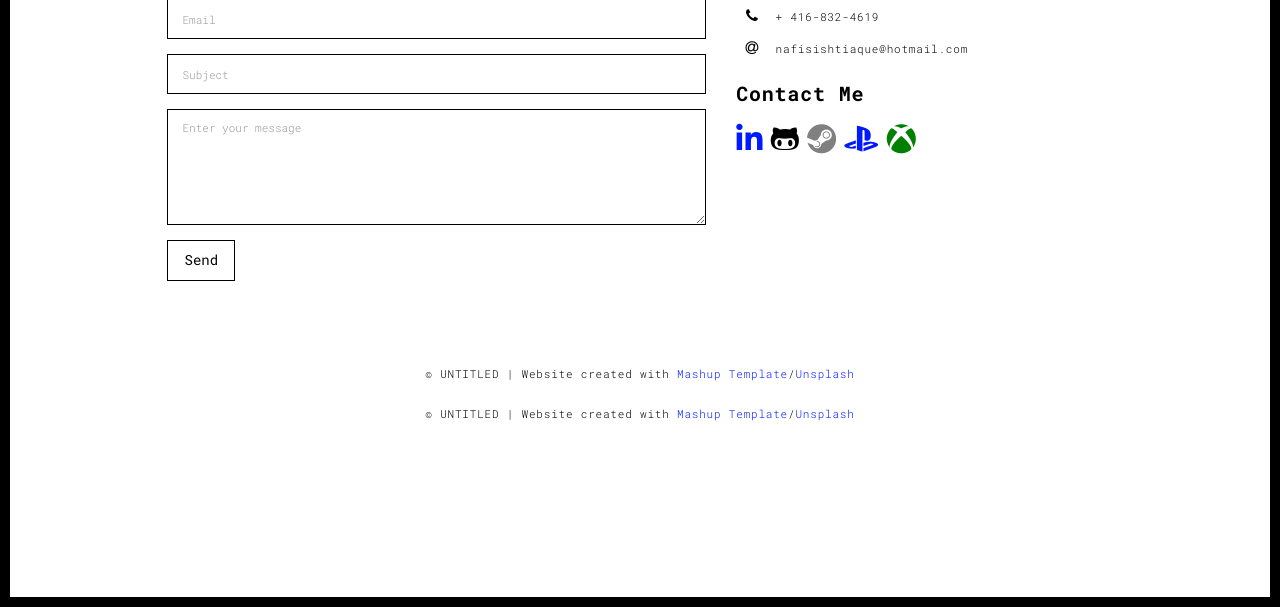
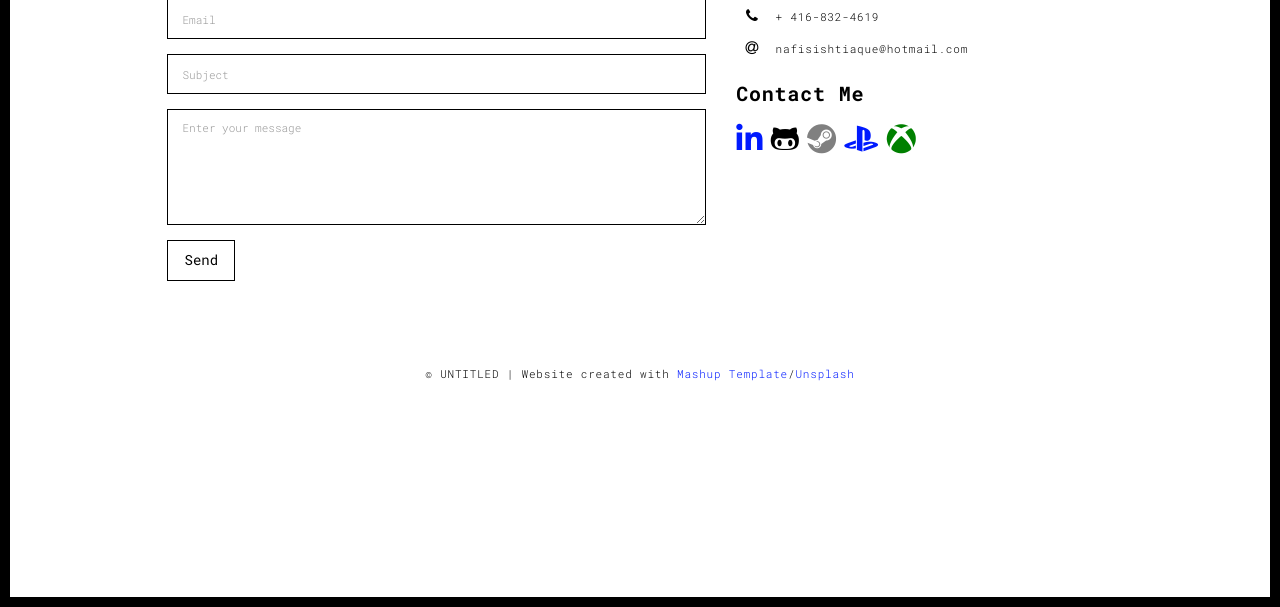
Before and after one commit to IshtiaqueNafis/protfolio, a Flask app: page /contact.html in a window 1280 px wide. Shown: the part 193-800 px from the top of the page. Run offline with Flask 2, Linux system fonts and the light colour scheme; some libraries are stand-ins or nearby versions.

Commit message:
updated contact page

```diff
--- a/requirements.txt
+++ b/requirements.txt
@@ -4,3 +4,4 @@ itsdangerous==1.1.0
 Jinja2==2.11.2
 MarkupSafe==1.1.1
 Werkzeug==1.0.1
+WTForms~=2.3.3
--- a/server.py
+++ b/server.py
@@ -1,7 +1,10 @@
-from flask import Flask, render_template, url_for, request, redirect  # this is the needed package
 import csv
 
+from flask import Flask, render_template, request, redirect
+
+
 app = Flask(__name__)
+app.config['SECRET_KEY'] = 'thecodex'
 
 
 @app.route("/")
@@ -9,21 +12,14 @@ def my_home():
     return render_template('index.html')
 
 
-@app.route("/<string:page_name>")  # making it more dynamic so each time a page is created page_name is clicked
-def about(page_name):  # page name is the parameter
-    return render_template(page_name)  # page will load based on the page parameter
+@app.route("/<string:page_name>")
+def html_page(page_name):
+    return render_template(page_name)
 
-
-def write_to_file(data):
-    with open('datafile.txt', mode='a') as database:
-        email = data["email"]
-        subject = data["subject"]
-        message = data["message"]
-        database.write(f"\n{email},{subject},{message}")
 
 
 def write_to_csv(data):  # data is the dictionary that is being passed
-    with open('database.csv',newline="", mode='a') as database: # this creates a new line
+    with open('database.csv', newline="", mode='a') as database:  # this creates a new line
         email = data["email"]
         subject = data["subject"]
         message = data["message"]
--- a/templates/contact.html
+++ b/templates/contact.html
@@ -48,6 +48,8 @@
                     </div>
                   </div>
                 </form>
+
+
             </div>
 
           </div>
@@ -56,16 +58,6 @@
       </div>
     </div>
   </div>
-
-<footer class="footer-container text-center">
-  <div class="container">
-    <div class="row">
-      <div class="col-xs-12">
-        <p>© UNTITLED | Website created with <a href="http://www.mashup-template.com/" title="Create website with free html template">Mashup Template</a>/<a href="https://www.unsplash.com/" title="Beautiful Free Images">Unsplash</a></p>
-      </div>
-    </div>
-  </div>
-</footer>
 
 <script>
   document.addEventListener("DOMContentLoaded", function (event) {
```
